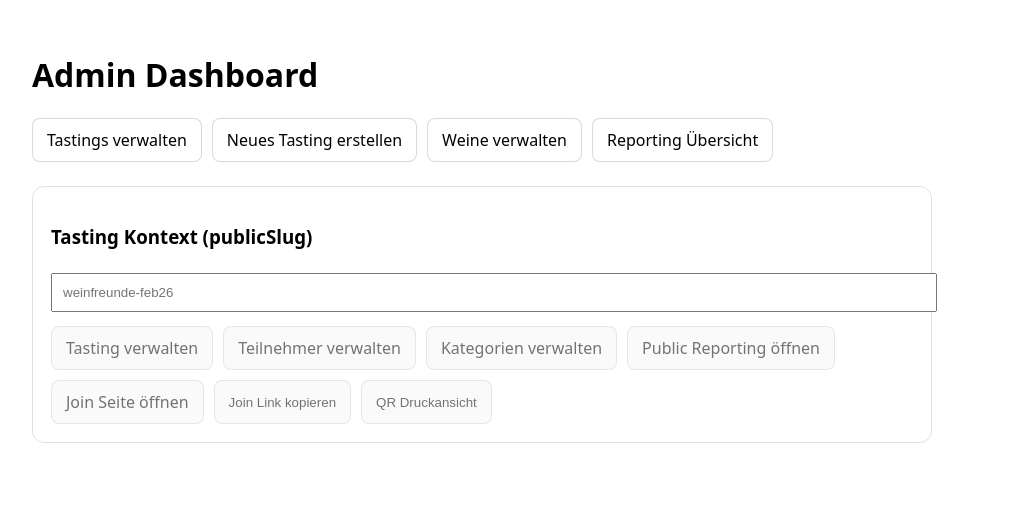
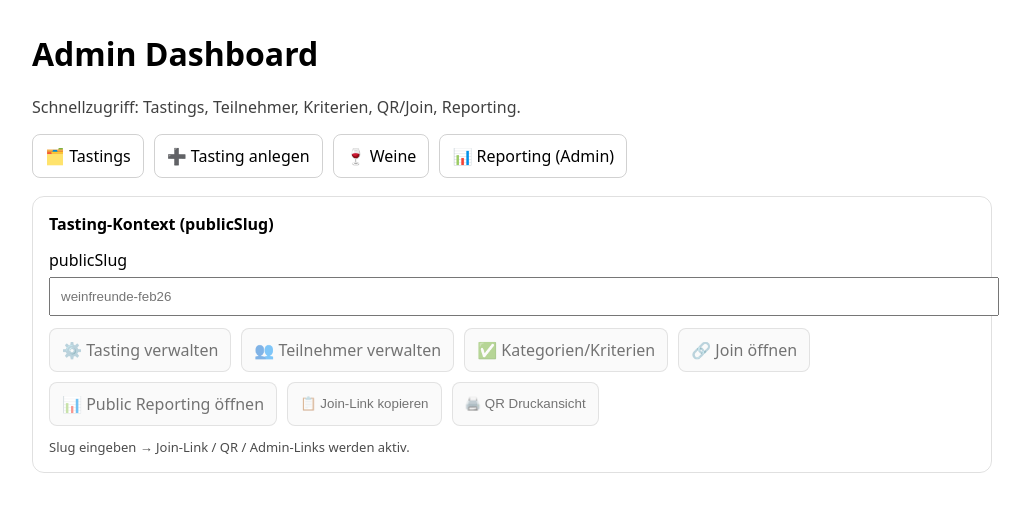
Before and after one commit to jochenwiener71/Weinfreunde-app, a Next.js app: page /admin in a window 1280 px wide. Shown: the top 512 px of the page, without its empty margins (0-1030 px from the left). Built offline with nearby package versions, Linux system fonts and the light colour scheme.

Commit message:
Update page.tsx

```diff
--- a/app/admin/page.tsx
+++ b/app/admin/page.tsx
@@ -1,23 +1,25 @@
 "use client";
 
 import Link from "next/link";
-import { useMemo, useState } from "react";
+import { useMemo, useState, type CSSProperties } from "react";
 
 function encode(s: string) {
   return encodeURIComponent(s);
 }
 
-function btnStyle(disabled?: boolean): React.CSSProperties {
+function btnStyle(disabled?: boolean): CSSProperties {
   return {
-    padding: "10px 14px",
-    border: "1px solid rgba(0,0,0,0.15)",
+    padding: "10px 12px",
+    border: "1px solid rgba(0,0,0,0.18)",
     borderRadius: 8,
     textDecoration: "none",
     color: "inherit",
-    background: disabled ? "rgba(0,0,0,0.04)" : "white",
+    background: disabled ? "rgba(0,0,0,0.04)" : "transparent",
     opacity: disabled ? 0.55 : 1,
     pointerEvents: disabled ? "none" : "auto",
-    display: "inline-block",
+    display: "inline-flex",
+    alignItems: "center",
+    gap: 8,
   };
 }
 
@@ -26,11 +28,9 @@ export default function AdminPage() {
 
   const slug = useMemo(() => publicSlug.trim(), [publicSlug]);
 
-  // ===== JOIN / QR =====
-
   const joinUrl = useMemo(() => {
     if (!slug) return "";
-    return `/join?slug=${encode(slug)}`;
+    return `https://weinfreunde-app.vercel.app/join?slug=${encode(slug)}`;
   }, [slug]);
 
   const qrUrl = useMemo(() => {
@@ -40,15 +40,27 @@ export default function AdminPage() {
     )}`;
   }, [joinUrl]);
 
-  // ===== ADMIN ROUTES =====
-  // (nur existierende!)
+  // ✅ Existing routes in your repo
+  const manageParticipantsHref = useMemo(() => {
+    if (!slug) return "";
+    return `/admin/participants/${encode(slug)}`;
+  }, [slug]);
 
-  const tastingAdmin = slug ? `/admin/tasting/${encode(slug)}` : "";
-  const participantsAdmin = slug
-    ? `/admin/participants/${encode(slug)}`
-    : "";
-  const criteriaAdmin = slug ? `/admin/criteria/${encode(slug)}` : "";
-  const publicReporting = slug ? `/reporting/${encode(slug)}` : "";
+  const manageCriteriaHref = useMemo(() => {
+    if (!slug) return "";
+    return `/admin/criteria/${encode(slug)}`;
+  }, [slug]);
+
+  const manageTastingHref = useMemo(() => {
+    if (!slug) return "";
+    return `/admin/tasting/${encode(slug)}`;
+  }, [slug]);
+
+  const publicReportingHref = useMemo(() => {
+    if (!slug) return "";
+    // ✅ public reporting is /reporting/[slug] (NOT /reporting)
+    return `/reporting/${encode(slug)}`;
+  }, [slug]);
 
   async function copy(text: string) {
     try {
@@ -61,108 +73,184 @@ export default function AdminPage() {
 
   function openPrint() {
     if (!slug) return;
-    window.open(`/admin/print-qr?slug=${encode(slug)}`, "_blank");
+    const printUrl = `/admin/print-qr?slug=${encode(slug)}`;
+    window.open(printUrl, "_blank");
   }
 
   return (
-    <main style={{ padding: 24, maxWidth: 900, fontFamily: "system-ui" }}>
-      <h1>Admin Dashboard</h1>
+    <main style={{ padding: 24, fontFamily: "system-ui", maxWidth: 960 }}>
+      <h1 style={{ marginTop: 0 }}>Admin Dashboard</h1>
 
-      {/* ===== GLOBAL LINKS ===== */}
+      <p style={{ marginTop: 6, opacity: 0.75 }}>
+        Schnellzugriff: Tastings, Teilnehmer, Kriterien, QR/Join, Reporting.
+      </p>
 
-      <section style={{ marginTop: 20, display: "flex", gap: 10, flexWrap: "wrap" }}>
+      {/* ✅ GLOBAL QUICK LINKS */}
+      <section
+        style={{
+          marginTop: 16,
+          display: "flex",
+          gap: 10,
+          flexWrap: "wrap",
+        }}
+      >
         <Link href="/admin/tastings" style={btnStyle(false)}>
-          Tastings verwalten
+          🗂️ Tastings
         </Link>
 
         <Link href="/admin/create" style={btnStyle(false)}>
-          Neues Tasting erstellen
+          ➕ Tasting anlegen
         </Link>
 
         <Link href="/admin/wines" style={btnStyle(false)}>
-          Weine verwalten
+          🍷 Weine
         </Link>
 
         <Link href="/admin/reporting" style={btnStyle(false)}>
-          Reporting Übersicht
+          📊 Reporting (Admin)
         </Link>
       </section>
 
-      {/* ===== SLUG CONTEXT ===== */}
-
+      {/* ✅ CONTEXT QUICK ACTIONS (for a specific slug) */}
       <section
         style={{
-          marginTop: 24,
+          marginTop: 18,
           border: "1px solid rgba(0,0,0,0.12)",
           borderRadius: 12,
-          padding: 18,
+          padding: 16,
         }}
       >
-        <h3>Tasting Kontext (publicSlug)</h3>
+        <h2 style={{ marginTop: 0, fontSize: 16 }}>
+          Tasting-Kontext (publicSlug)
+        </h2>
 
+        <label style={{ display: "block" }}>
+          publicSlug
           <input
             value={publicSlug}
             onChange={(e) => setPublicSlug(e.target.value)}
             placeholder="weinfreunde-feb26"
+            style={{ width: "100%", padding: 10, marginTop: 6 }}
+            autoCapitalize="none"
+            autoCorrect="off"
+          />
+        </label>
+
+        <div
           style={{
-            width: "100%",
-            padding: 10,
-            marginTop: 6,
+            marginTop: 12,
+            display: "flex",
+            gap: 10,
+            flexWrap: "wrap",
           }}
-        />
-
-        {/* ===== CONTEXT LINKS ===== */}
-
-        <div style={{ marginTop: 14, display: "flex", gap: 10, flexWrap: "wrap" }}>
-          <Link href={tastingAdmin || "#"} style={btnStyle(!slug)}>
-            Tasting verwalten
+        >
+          <Link href={manageTastingHref || "#"} style={btnStyle(!slug)}>
+            ⚙️ Tasting verwalten
           </Link>
 
-          <Link href={participantsAdmin || "#"} style={btnStyle(!slug)}>
-            Teilnehmer verwalten
+          <Link href={manageParticipantsHref || "#"} style={btnStyle(!slug)}>
+            👥 Teilnehmer verwalten
           </Link>
 
-          <Link href={criteriaAdmin || "#"} style={btnStyle(!slug)}>
-            Kategorien verwalten
+          <Link href={manageCriteriaHref || "#"} style={btnStyle(!slug)}>
+            ✅ Kategorien/Kriterien
           </Link>
 
-          <Link href={publicReporting || "#"} style={btnStyle(!slug)}>
-            Public Reporting öffnen
-          </Link>
+          <a
+            href={joinUrl || "#"}
+            target="_blank"
+            rel="noreferrer"
+            style={btnStyle(!slug)}
+          >
+            🔗 Join öffnen
+          </a>
 
-          <Link href={joinUrl || "#"} style={btnStyle(!slug)}>
-            Join Seite öffnen
-          </Link>
+          <a
+            href={publicReportingHref || "#"}
+            target="_blank"
+            rel="noreferrer"
+            style={btnStyle(!slug)}
+          >
+            📊 Public Reporting öffnen
+          </a>
 
           <button
             onClick={() => joinUrl && copy(joinUrl)}
             disabled={!slug}
-            style={{ ...btnStyle(!slug), cursor: "pointer" }}
+            style={{
+              ...btnStyle(!slug),
+              cursor: !slug ? "not-allowed" : "pointer",
+            }}
           >
-            Join Link kopieren
+            📋 Join-Link kopieren
           </button>
 
           <button
             onClick={openPrint}
             disabled={!slug}
-            style={{ ...btnStyle(!slug), cursor: "pointer" }}
+            style={{
+              ...btnStyle(!slug),
+              cursor: !slug ? "not-allowed" : "pointer",
+            }}
           >
-            QR Druckansicht
+            🖨️ QR Druckansicht
           </button>
         </div>
 
-        {/* ===== QR ===== */}
+        {/* ✅ QR BOX */}
+        {!joinUrl ? (
+          <p style={{ margin: "12px 0 0 0", fontSize: 13, opacity: 0.7 }}>
+            Slug eingeben → Join-Link / QR / Admin-Links werden aktiv.
+          </p>
+        ) : (
+          <>
+            <div style={{ marginTop: 12, fontSize: 13, opacity: 0.8 }}>
+              Join-Link:
+              <div style={{ marginTop: 6, wordBreak: "break-all" }}>
+                <code>{joinUrl}</code>
+              </div>
+            </div>
 
-        {slug && (
-          <div style={{ marginTop: 18 }}>
+            <div
+              style={{
+                display: "flex",
+                gap: 12,
+                flexWrap: "wrap",
+                alignItems: "center",
+                marginTop: 12,
+              }}
+            >
               <img
                 src={qrUrl}
-              alt="QR"
-              width={150}
-              height={150}
-              style={{ border: "1px solid #ddd", borderRadius: 8 }}
+                alt="QR Code"
+                width={160}
+                height={160}
+                style={{
+                  border: "1px solid rgba(0,0,0,0.12)",
+                  borderRadius: 8,
+                }}
               />
+
+              <div style={{ fontSize: 12, opacity: 0.7, maxWidth: 520 }}>
+                <div style={{ marginBottom: 6 }}>
+                  <strong>Routing-Check:</strong>
+                  <div>
+                    Admin Participants: <code>/admin/participants/[slug]</code>
                   </div>
+                  <div>
+                    Admin Criteria: <code>/admin/criteria/[slug]</code>
+                  </div>
+                  <div>
+                    Admin Tasting: <code>/admin/tasting/[slug]</code>
+                  </div>
+                  <div>
+                    Public Reporting: <code>/reporting/[slug]</code> (nicht{" "}
+                    <code>/reporting</code>)
+                  </div>
+                </div>
+              </div>
+            </div>
+          </>
         )}
       </section>
     </main>
```
Lines whose indentation alone changed are shown as unchanged.
